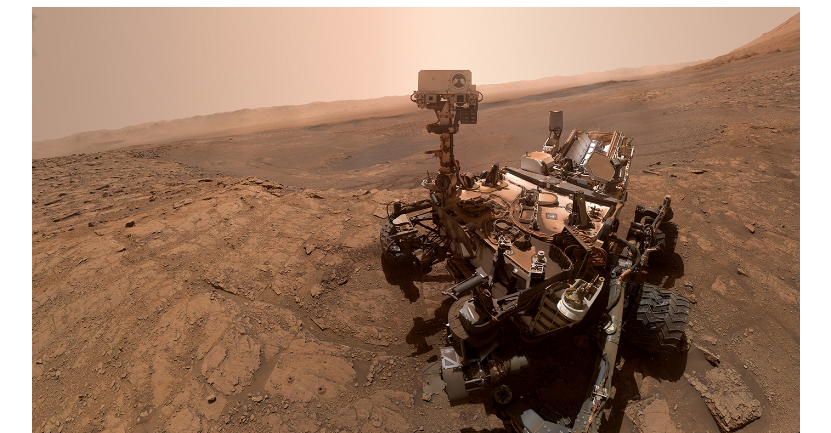
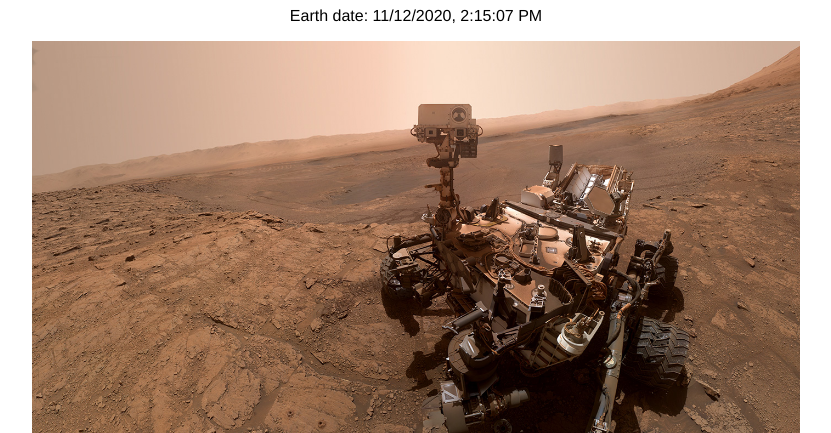
Before and after one commit to leedoughty/mars-rover, a website: page public/index.html in a window 1280 px wide. Shown: the part 73-506 px from the top of the page, without its empty margins (224-1055 px from the left). Drawn offline with Linux system fonts and the light colour scheme.

Commit message:
Display current Earth date and time for user

```diff
--- a/public/index.html
+++ b/public/index.html
@@ -8,11 +8,13 @@
 </head>
 <body>
     <h1 id="intro-text">Beep-bop-boop... Welcome to the Mars Rover!</h1>
+    <p id="earth-date">Earth date: </p>
     <div class="image-container">
         <img id="intro-image" src="mars-rover.jpg" alt="Mars Rover"></img>
     </div>
     <section class="link-container">
         <a class="login-link" href="./login.html">Login to your Mars Rover account</a>
     </section>
+    <script type="text/javascript" src="script.js"></script>
 </body>
 </html>
--- /dev/null
+++ b/public/script.js
@@ -0,0 +1,5 @@
+const earthDateParagraph = document.querySelector("#earth-date");
+const earthDate = new Date();
+const dateText = document.createTextNode(earthDate.toLocaleString());
+
+earthDateParagraph.appendChild(dateText);
--- a/public/style.css
+++ b/public/style.css
@@ -25,3 +25,7 @@ body {
   text-align: center;
   font-size: 30px;
 }
+
+#earth-date {
+  text-align: center;
+}
```
